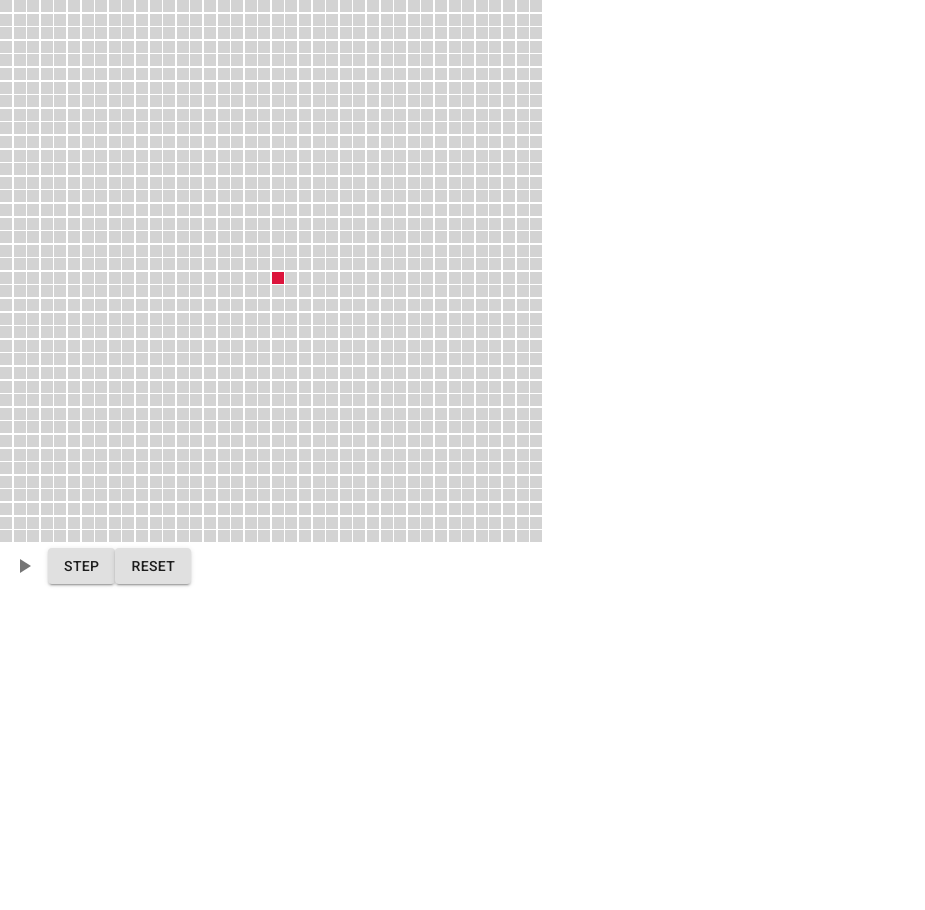
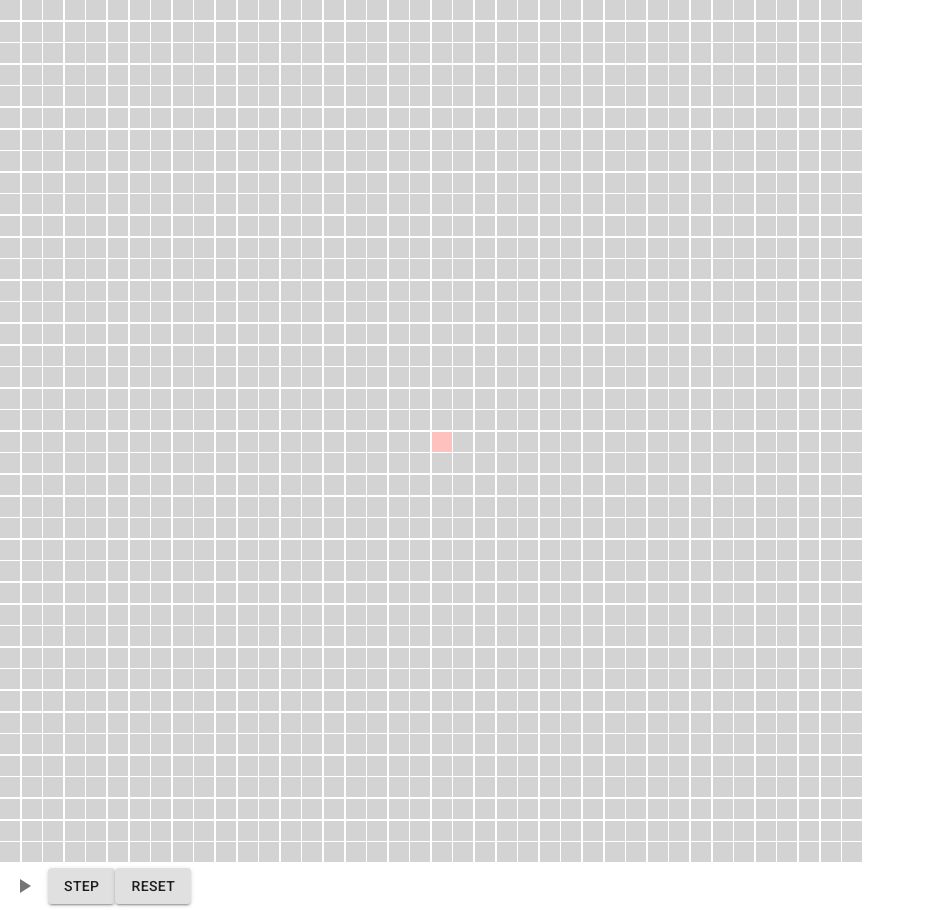
Before and after one commit to naomistuart/virus-animation, a React (Create React App) app: page / in a window 1280 px wide. Shown: the whole page, without its empty margins (0-925 px from the left). Before the commit the page ends 800 px from the top, so only its background shows below. Built offline with nearby package versions, Linux system fonts and the light colour scheme.

Commit message:
fix code for death and recovery

```diff
--- a/src/App.js
+++ b/src/App.js
@@ -1,15 +1,17 @@
 import React from 'react';
 import './App.css';
-import Grid from './Components/Grid'
+import Grid from './Components/Grid';
 
 class App extends React.Component {
   render() {
     return (
-      <Grid nodeDimension={12}
+      <Grid nodeDimension={20}
             gridDimension={40}
-            infectionRate={0.15}
+            infectionRate={0.6}
             deathRate={0.03}
-            animationSpeed={15}
+            meanStepsToRecovery={14}
+            meanStepsToDeath={14}
+            animationSpeed={10}
             startWithSingleInfectedNode={true}
       />
     )
--- a/src/Components/Grid.js
+++ b/src/Components/Grid.js
@@ -1,5 +1,7 @@
 import React from 'react';
 import Node from './Node';
+import NodeStatus from '../Util/NodeStatus';
+import statuses from '../Util/statuses'
 import Button from '@material-ui/core/Button';
 import IconButton from '@material-ui/core/IconButton';
 import PlayArrowIcon from '@material-ui/icons/PlayArrow';
@@ -21,43 +23,92 @@ class Grid extends React.Component {
 
     componentDidMount() {
         this.setUpGrid();
-        // let node = new Node();
-        // node.print();
+    }
+
+    componentWillUnmount() {
+        clearInterval(this.timerID);
+    }
+
+    setNodeInitialInfectionStatus() {
+        if (Math.random() <= this.props.infectionRate) {
+            return statuses.INFECTED;
+        } else {
+            return statuses.SUSCEPTIBLE;
+        }
+    }
+
+    setNodeInfectionStatus(numInfectedNeighbours) {
+        if (Math.random() <= (1 - Math.pow((1 - this.props.infectionRate), numInfectedNeighbours))) {
+            return statuses.INFECTED;
+        } else {
+            return statuses.SUSCEPTIBLE;
+        }
+    }
+
+    setNodeEventualStatus(currentStatus) {
+        if (currentStatus !== statuses.INFECTED) {
+            return currentStatus;
+        } else if (Math.random() <= this.props.deathRate) {
+            return statuses.DEAD;
+        } else {
+            return statuses.RECOVERED;
+        }
+    }
+
+    setNodeStepsToEventualStatus(eventualStatus) {
+        if (eventualStatus === statuses.RECOVERED) {
+            return this.props.meanStepsToRecovery;
+        } else if (eventualStatus === statuses.DEAD) {
+            return this.props.meanStepsToDeath;
+        } else {
+            return -1;
+        }
     }
 
     setUpGrid() {
         let nodeGrid = [];
         let statusGrid = [];
+        let nodeRow;
+        let statusRow;
+        let nodeStatus;
+        let nodeEventualStatus;
+        let nodeStepsToEventualStatus;
+
+        // Initialise nodeGrid and statusGrid
         for (let i = 0; i < this.props.gridDimension; i++) {
-            let nodeRow = [];
-            let statusRow = [];
+            nodeRow = [];
+            statusRow = [];
             for (let j = 0; j < this.props.gridDimension; j++) {
-                let nodeIsInfected = this.props.startWithSingleInfectedNode ? false : Math.random() <= this.props.infectionRate;
-                statusRow[j] = nodeIsInfected;
+                nodeStatus = this.props.startWithSingleInfectedNode ? statuses.SUSCEPTIBLE : this.setNodeInitialInfectionStatus();
+                nodeEventualStatus = this.setNodeEventualStatus(nodeStatus);
+                nodeStepsToEventualStatus = this.setNodeStepsToEventualStatus(nodeEventualStatus);
+                statusRow[j] = new NodeStatus(nodeStatus, nodeEventualStatus, nodeStepsToEventualStatus);
                 nodeRow[j] = <Node key={`${i}-${j}`}
                                    nodeDimension={this.props.nodeDimension}
-                                   infected={nodeIsInfected} />;
+                                   status={nodeStatus} />;
             }
             nodeGrid[i] = nodeRow;
             statusGrid[i] = statusRow;
         }
 
+        // Infect middle node if animation is initialised to index case
         if (this.props.startWithSingleInfectedNode) {
             let middleIndex = Math.floor(this.props.gridDimension / 2);
+            nodeStatus = statuses.INFECTED
+            nodeEventualStatus = this.setNodeEventualStatus(nodeStatus);
+            nodeStepsToEventualStatus = this.setNodeStepsToEventualStatus(nodeEventualStatus);
+            statusGrid[middleIndex][middleIndex].currentStatus = nodeStatus;
+            statusGrid[middleIndex][middleIndex].eventualStatus = nodeEventualStatus;
+            statusGrid[middleIndex][middleIndex].stepsToEventualStatus = nodeStepsToEventualStatus;
             nodeGrid[middleIndex][middleIndex] = <Node key={`${middleIndex}-${middleIndex}`}
                                                        nodeDimension={this.props.nodeDimension}
-                                                       infected={true} />;
-            statusGrid[middleIndex][middleIndex] = true;
+                                                       status={nodeStatus} />;
         }
 
         this.setState({
             nodeGrid: nodeGrid,
             statusGrid: statusGrid
         });
-    }
-
-    componentWillUnmount() {
-        clearInterval(this.timerID);
     }
 
     togglePlayPause() {
@@ -99,58 +150,98 @@ class Grid extends React.Component {
         let numInfectedNeighbours = 0;
 
         if (i < this.props.gridDimension - 1) { // Check bottom neighbour
-            numInfectedNeighbours = statusGrid[i + 1][j] ? numInfectedNeighbours + 1 : numInfectedNeighbours;
+            numInfectedNeighbours = statusGrid[i + 1][j].currentStatus===statuses.INFECTED ? numInfectedNeighbours + 1 : numInfectedNeighbours;
+            //console.log('bottom: ' + numInfectedNeighbours);
         }
         if (i > 0) { // Check top neighbour
-            numInfectedNeighbours = statusGrid[i - 1][j] ? numInfectedNeighbours + 1 : numInfectedNeighbours;
+            numInfectedNeighbours = statusGrid[i - 1][j].currentStatus===statuses.INFECTED ? numInfectedNeighbours + 1 : numInfectedNeighbours;
+            //console.log('top: ' + numInfectedNeighbours);
         }
         if (j < this.props.gridDimension - 1) { // Check right neighbour
-            numInfectedNeighbours = statusGrid[i][j + 1] ? numInfectedNeighbours + 1 : numInfectedNeighbours;
+            numInfectedNeighbours = statusGrid[i][j + 1].currentStatus===statuses.INFECTED ? numInfectedNeighbours + 1 : numInfectedNeighbours;
+            //console.log('right: ' + numInfectedNeighbours);
         }
         if (j > 0) { // Check left neighbour
-            numInfectedNeighbours = statusGrid[i][j - 1] ? numInfectedNeighbours + 1 : numInfectedNeighbours;
+            numInfectedNeighbours = statusGrid[i][j - 1].currentStatus===statuses.INFECTED ? numInfectedNeighbours + 1 : numInfectedNeighbours;
+            //console.log('left: ' + numInfectedNeighbours);
         }
 
         return numInfectedNeighbours;
     }
 
     tick() {
+        let newNodeGrid = [];
 
-        let newNodeGrid = [];
+        let statusGrid = this.state.statusGrid;
         let newStatusGrid = [];
-        let statusGrid = this.state.statusGrid;
 
         for (let i = 0; i < this.props.gridDimension; i++) {
             let newNodeRow = [];
             let newStatusRow = [];
 
+
             for (let j = 0; j < this.props.gridDimension; j++) {
-                let numInfectedNeighbours = this.findNumberOfInfectedNeighbours(statusGrid, i, j);
 
-                // Update nodes
-                if (statusGrid[i][j] || numInfectedNeighbours === 0) {
-                    let nodeIsInfected = statusGrid[i][j];
-                    newStatusRow[j] = nodeIsInfected;
+                let numInfectedNeighbours;
+                let nodeStatus;
+                let nodeEventualStatus;
+                let nodeStepsToEventualStatus;
+
+                let oldStatus = statusGrid[i][j];
+
+                newStatusRow[j] = new NodeStatus(oldStatus.currentStatus, oldStatus.eventualStatus, oldStatus.stepsToEventualStatus);
+
+                // Updates only required if node is currently infected or susceptible
+                // No updates required if node is already recovered or dead
+                if (statusGrid[i][j].currentStatus===statuses.INFECTED) {
+                    if (statusGrid[i][j].stepsToEventualStatus === 0 ) {
+                        newStatusRow[j].currentStatus = statusGrid[i][j].eventualStatus;
+                        newNodeRow[j] = <Node key={`${i}-${j}`}
+                                                  nodeDimension={this.props.nodeDimension}
+                                                  status={statusGrid[i][j].eventualStatus} />;
+                    } else {
+                        newStatusRow[j].stepsToEventualStatus--;
+                        newNodeRow[j] = <Node key={`${i}-${j}`}
+                                        nodeDimension={this.props.nodeDimension}
+                                        status={newStatusRow[j].currentStatus} />;
+                    }
+                } else if (statusGrid[i][j].currentStatus===statuses.SUSCEPTIBLE) {
+                    //console.log(statusGrid);
+                    numInfectedNeighbours = this.findNumberOfInfectedNeighbours(statusGrid, i, j);
+                    // console.log('total infected neighbours: ' + numInfectedNeighbours);
+
+                    nodeStatus = this.setNodeInfectionStatus(numInfectedNeighbours);
+                    nodeEventualStatus = this.setNodeEventualStatus(nodeStatus);
+                    nodeStepsToEventualStatus = this.setNodeStepsToEventualStatus(nodeEventualStatus);
+
+
+
+                    newStatusRow[j].currentStatus = nodeStatus;
+                    newStatusRow[j].eventualStatus = nodeEventualStatus;
+                    newStatusRow[j].stepsToEventualStatus = nodeStepsToEventualStatus;
+
                     newNodeRow[j] = <Node key={`${i}-${j}`}
-                                          nodeDimension={this.props.nodeDimension}
-                                          infected={nodeIsInfected} />;
-                } else {
-                    let nodeIsInfected = (Math.random() <= (1 - Math.pow((1 - this.props.infectionRate), numInfectedNeighbours)));
-                    newStatusRow[j] = nodeIsInfected;
+                                              nodeDimension={this.props.nodeDimension}
+                                              status={nodeStatus} />;
+                } else{
                     newNodeRow[j] = <Node key={`${i}-${j}`}
-                                          nodeDimension={this.props.nodeDimension}
-                                          infected={nodeIsInfected} />;
+                                    nodeDimension={this.props.nodeDimension}
+                                    status={newStatusRow[j].currentStatus} />;
                 }
             }
+
+            newNodeGrid[i] = newNodeRow;
             newStatusGrid[i] = newStatusRow;
-            newNodeGrid[i] = newNodeRow;
         }
+
+        //console.log('--------------')
 
         // Update grids
         this.setState({
             nodeGrid: newNodeGrid,
             statusGrid: newStatusGrid,
         });
+
     }
 
     render() {
@@ -163,10 +254,12 @@ class Grid extends React.Component {
 
         return (
             <div>
+                {/* Grid */}
                 <div style={gridStyle}>
                     {this.state.nodeGrid}
                 </div>
 
+                {/* Playback controls */}
                 <IconButton variant="contained" onClick={this.togglePlayPause}>
                     {this.state.playAnimation ? <PauseIcon /> : <PlayArrowIcon />}
                 </IconButton>
@@ -176,6 +269,7 @@ class Grid extends React.Component {
                 <Button variant="contained" onClick={this.resetAnimation}>
                     Reset
                 </Button>
+
             </div>
         );
     }
--- a/src/Components/Node.js
+++ b/src/Components/Node.js
@@ -1,29 +1,33 @@
 import React from 'react';
 import Constants from '../Util/Constants'
-
-class Node extends React.Component {
-    //setStatus
+import statuses from '../Util/statuses'
 
 
-    //step
+class Node extends React.PureComponent {
 
-
-
-
-    //getStatus
-
-    //setEventualStatus
-    //getEventualStatus
-
-    print(){
-        console.log("a");
+    render() {
+        let background;
+        switch(this.props.status) {
+            case statuses.SUSCEPTIBLE:
+                background = Constants.SUSCEPTIBLE_COLOR;
+                break;
+            case statuses.INFECTED:
+                background = Constants.INFECTED_COLOR;
+                break;
+            case statuses.RECOVERED:
+                background = Constants.RECOVERED_COLOR;
+                break;
+            case statuses.DEAD:
+                background = Constants.DEAD_COLOR;
+                break;
+            default:
+                background = Constants.ERROR_COLOR;
         }
 
-    render() {
         let nodeStyle = {
             'width': this.props.nodeDimension,
             'height': this.props.nodeDimension,
-            'background': this.props.infected ? Constants.INFECTED_COLOR : Constants.SUSCEPTIBLE_COLOR
+            'background': background
         };
 
         return (
--- a/src/Util/Constants.js
+++ b/src/Util/Constants.js
@@ -1,8 +1,9 @@
 class Constants {
-    static INFECTED_COLOR = 'crimson';
+    static INFECTED_COLOR = '#ffc1bd';
     static SUSCEPTIBLE_COLOR = 'lightgrey';
     static RECOVERED_COLOR = 'mediumseagreen';
-    static DEAD_COLOR = 'darkslategrey';
+    static DEAD_COLOR = '#c7281e';
+    static ERROR_COLOR = 'yellow';
 }
 
 export default Constants;
--- /dev/null
+++ b/src/Util/NodeStatus.js
@@ -0,0 +1,33 @@
+class NodeStatus {
+    constructor(currentStatus, eventualStatus, stepsToEventualStatus) {
+        this.currentStatus = currentStatus;
+        this.eventualStatus = eventualStatus;
+        this.stepsToEventualStatus = stepsToEventualStatus;
+    }
+
+    get currentStatus() {
+        return this._currentStatus;
+    }
+
+    get eventualStatus() {
+        return this._eventualStatus;
+    }
+
+    get stepsToEventualStatus() {
+        return this._stepsToEventualStatus;
+    }
+
+    set currentStatus(status) {
+        this._currentStatus = status;
+    }
+
+    set eventualStatus(status) {
+        this._eventualStatus = status;
+    }
+
+    set stepsToEventualStatus(steps) {
+        this._stepsToEventualStatus = steps;
+    }
+}
+
+export default NodeStatus;
--- /dev/null
+++ b/src/Util/statuses.js
@@ -0,0 +1,8 @@
+const statuses = {
+    SUSCEPTIBLE: 'susceptible',
+    INFECTED: 'infected',
+    RECOVERED: 'recovered',
+    DEAD: 'dead'
+};
+
+export default statuses;
```
